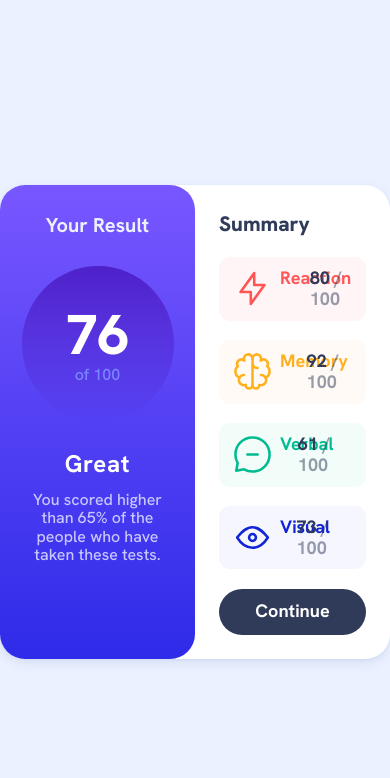
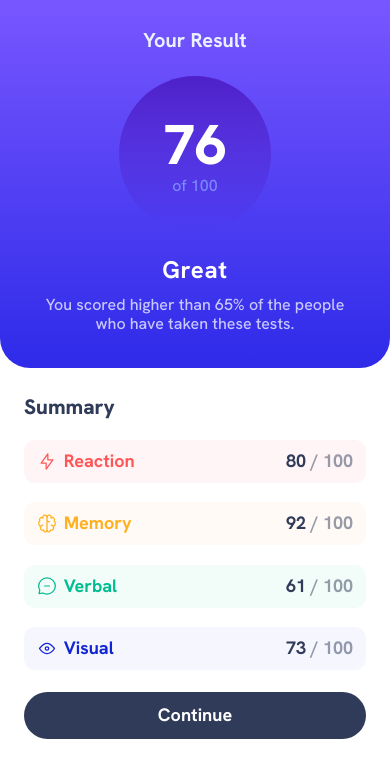
Before and after one commit to markorrente01/result-summary-ui-component, a plain HTML site: page index.html in a window 390 px wide. Drawn offline with Linux system fonts and the light colour scheme.

Commit message:
main version

```diff
--- a/styles/_utility.scss
+++ b/styles/_utility.scss
@@ -17,3 +17,7 @@ $White: hsl(0, 0%, 100%);
 $Pale-blue: hsl(221, 100%, 96%);
 $Light-lavender: hsl(241, 100%, 89%);
 $Dark-gray-blue: hsl(224, 30%, 27%);
+
+// other
+$fb: flex;
+$s-b: space-between;
--- a/styles/style.scss
+++ b/styles/style.scss
@@ -15,9 +15,8 @@ body{
 
 main{
     max-width: 37.5rem;
-    display: flex;
-    justify-content: space-between;
-    color: white;
+    display: u.$fb;
+    justify-content: u.$s-b;
     background-color: u.$White;
     border: none;
     border-radius: 25px;
@@ -25,13 +24,11 @@ main{
             0 1px 3px hsla(220, 60%, 40%, 0.06);
 }
 
-section{
-    width: 50%;
-}
+section{width: 50%;}
 
 // first section
 main section:nth-child(1){
-    background: linear-gradient(180deg, u.$Light-slate-blue, u.$Light-royal-blue);
+    background: linear-gradient(u.$Light-slate-blue, u.$Light-royal-blue);
     text-align: center;
     padding-top: 1rem;
     border-radius: 25px;
@@ -46,7 +43,6 @@ main section:nth-child(1){
 
 .circle{
     max-width: 9.5rem;
-    // border: 2px solid black;
     border: none;
     margin: auto;
     margin-bottom: 1.8rem;
@@ -60,8 +56,8 @@ main section:nth-child(1){
             margin-bottom: 0.188rem;
             color: u.$White;
             margin-bottom: -1px;
-            // line-height: 1;
         }
+
         .total__score{
             color: hsl(234, 100%, 74%);
         }
@@ -71,6 +67,7 @@ article{
     width: 78%;
     margin: auto;
 }
+
 .remark{
     color: u.$White;
     letter-spacing: 0.04rem;
@@ -85,7 +82,6 @@ article{
 // second section
 main section:nth-child(2){
     color: black;
-    // border: 2px solid;
     padding: 1rem 1.5rem;
     padding-top: 1.7rem;
     padding-bottom: 1.5rem;
@@ -100,23 +96,23 @@ main section:nth-child(2){
 }
 
 .container{
-    display: flex;
+    display: u.$fb;
     flex-direction: column;
     gap: 1.2rem;
     margin-bottom: 1.2rem;
     font-size: 1.125rem;
     font-weight: 600;
 }
+
 .container__item{
-    display: flex;
-    justify-content: space-between;
-    // border: 2px solid;
+    display: u.$fb;
+    justify-content: u.$s-b;
     padding: .7rem .8rem;
     border-radius: .7rem;
 }
 
 .container__txt_img{
-    display: flex;
+    display: u.$fb;
     gap: .43rem;
 }
 
@@ -131,7 +127,8 @@ main section:nth-child(2){
     transition:0.3s ease-in-out;
 
     &:hover{
-    background: linear-gradient(180deg, u.$Light-slate-blue, u.$Light-royal-blue);
+    background: linear-gradient(u.$Light-slate-blue, u.$Light-royal-blue);
+    cursor: pointer;
     }
 }
 
@@ -154,3 +151,37 @@ main section:nth-child(2){
 .scores{color: hsla(224, 30%, 27%, 0.5);}
 
 span{color: u.$Dark-gray-blue;}
+
+// responsiveness
+@media screen and (max-width:34.375rem) /* 550px*/ {
+
+body{
+    display: unset;
+    justify-content: unset;
+    background-color: u.$White;
+    align-items: unset;
+}
+
+main{
+    max-width: 100%;
+    flex-direction: column;
+    border-radius: unset;
+    border-radius: unset;
+    box-shadow: unset;
+}
+
+section{width: 100%;}
+
+main section:nth-child(1){
+    border-radius: unset;
+    border-bottom-left-radius: 30px;
+    border-bottom-right-radius: 30px;
+    padding-bottom: 2.2rem;
+}
+
+.container{margin-bottom: 1.4rem;}
+
+.circle{margin-bottom: 1.5rem;}
+
+.heading{margin-bottom: 1.5rem;}
+}
```
Also changed, not shown: index.html (+1 -0 lines), images/result-summary-component-ios11.png (added), images/result-summary-component-sc-desktop.png (added), images/result-summary-component-sc-iospad.png (added), styles/_font.scss (line endings or trailing spaces), styles/style.css, 2 other files.
